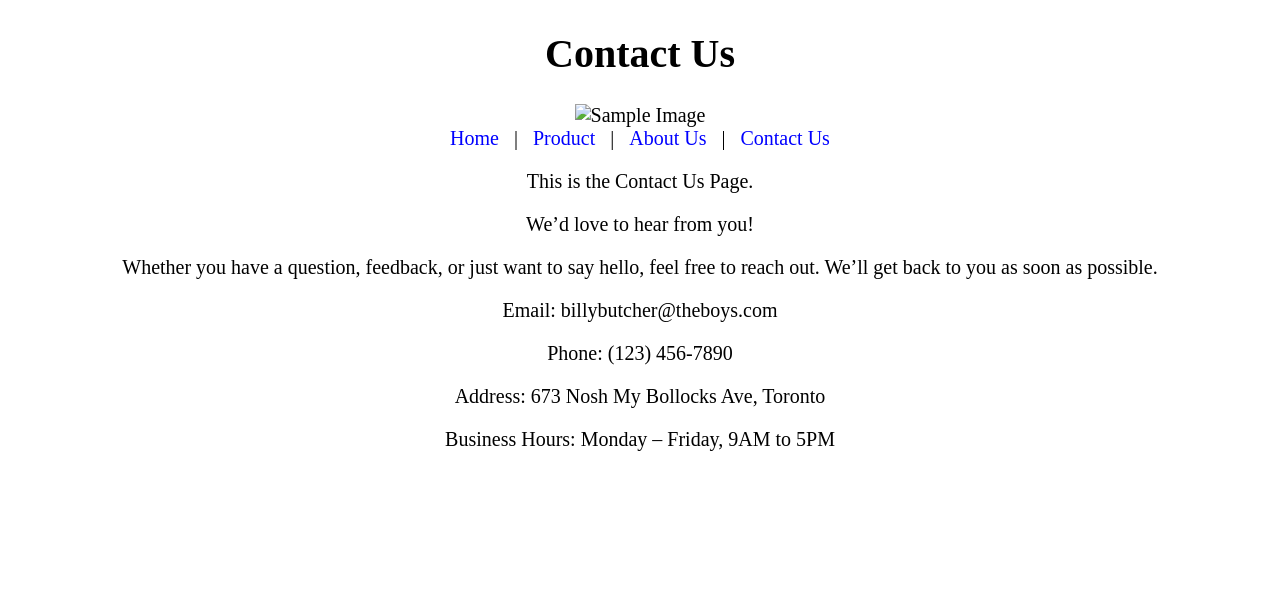
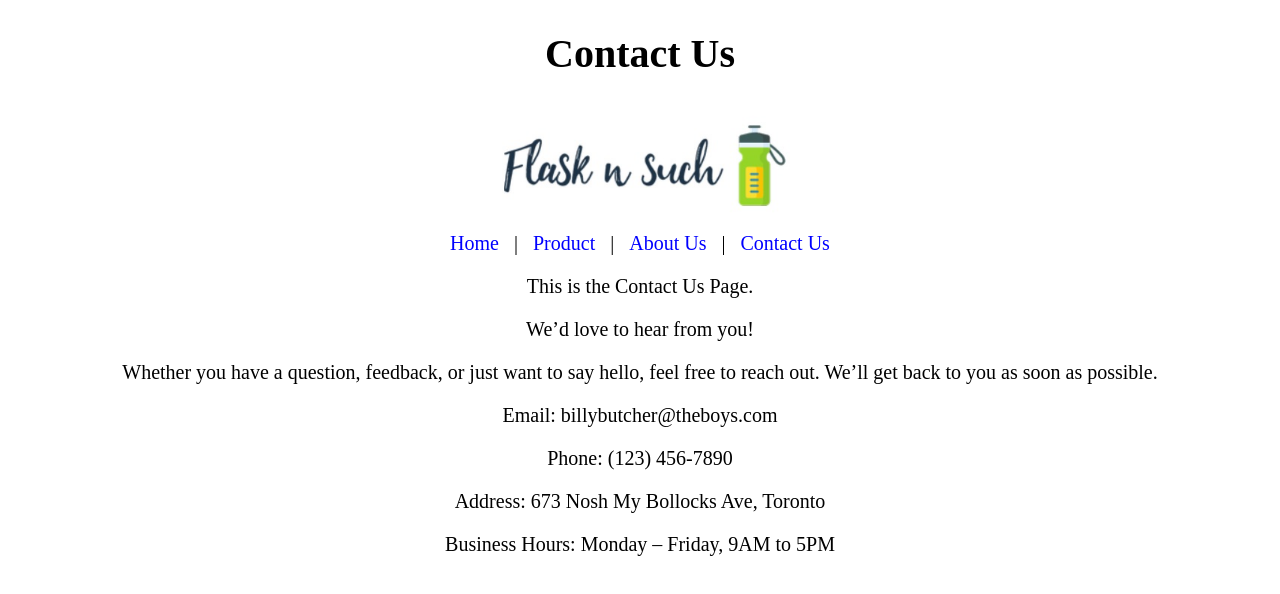
Before and after one commit to rcysxx/final-website-activity-ara1, a plain HTML site: page contact.html in a window 1280 px wide. Drawn offline with Linux system fonts and the light colour scheme.

Commit message:
Update contact.html

```diff
--- a/contact.html
+++ b/contact.html
@@ -7,7 +7,7 @@
 </head>
 <body>
     <h1>Contact Us</h1>
-    <img src="images/logo.jpg" alt="Sample Image" width="300">
+    <img src="logo.jpg" alt="Sample Image" width="300">
     <nav>
         <a href="index.html">Home</a> |
         <a href="product.html">Product</a> |
```
